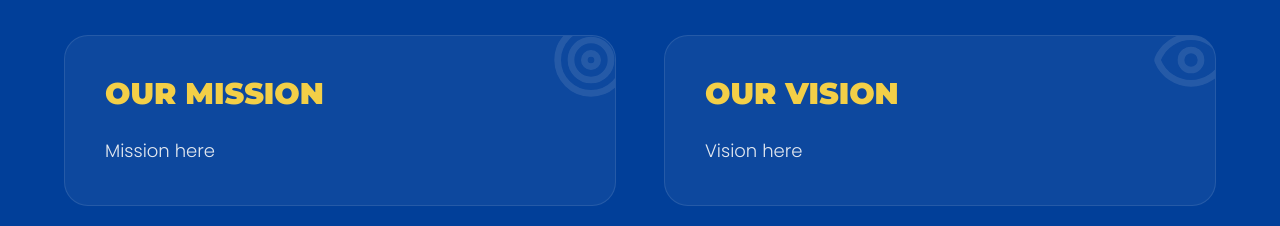
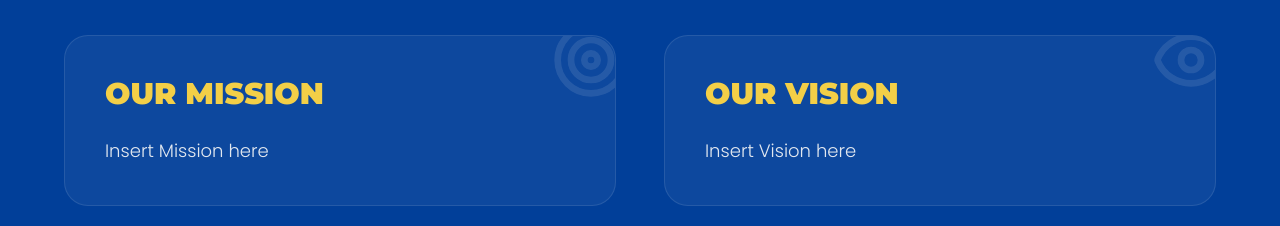
Before and after one commit to cclpiit01-ui/cclpi-website, a React (Vite) app: page /about/company-profile in a window 1280 px wide. Shown: the part 3000-3226 px from the top of the page. Built offline with nearby package versions, Linux system fonts and the light colour scheme; no server answers; the HTML template or start-up script is replaced by a standard one.

Commit message:
Mission Vision Update

```diff
--- a/src/pages/companyProfile/MissionVision.jsx
+++ b/src/pages/companyProfile/MissionVision.jsx
@@ -9,7 +9,7 @@ const MissionVision = () => (
           <Target size={80} className="absolute -right-4 -top-4 opacity-10" />
           <h3 className="text-brand-accent font-heading font-black text-3xl mb-6 uppercase ">Our Mission</h3>
           <p className="text-slate-200 leading-relaxed text-lg font-light">
-         Mission here
+         Insert Mission here
           </p>
         </div>
       </Reveal>
@@ -18,7 +18,7 @@ const MissionVision = () => (
           <Eye size={80} className="absolute -right-4 -top-4 opacity-10" />
           <h3 className="text-brand-accent font-heading font-black text-3xl mb-6 uppercase ">Our Vision</h3>
           <p className="text-slate-200 leading-relaxed text-lg font-light">
-          Vision here
+          Insert Vision here
           </p>
         </div>
       </Reveal>
```
